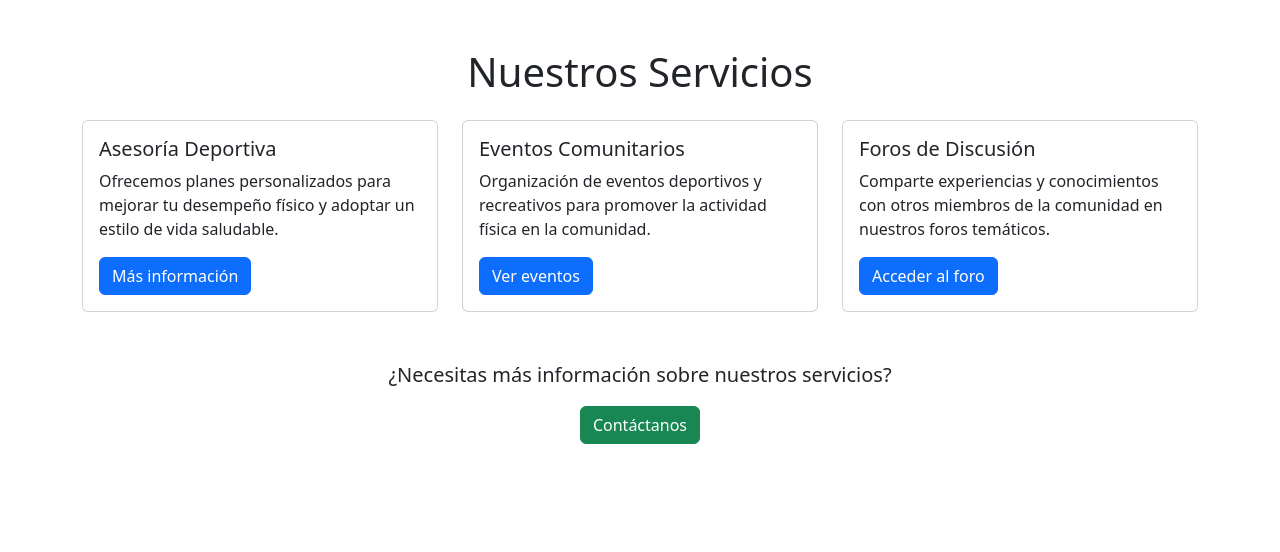
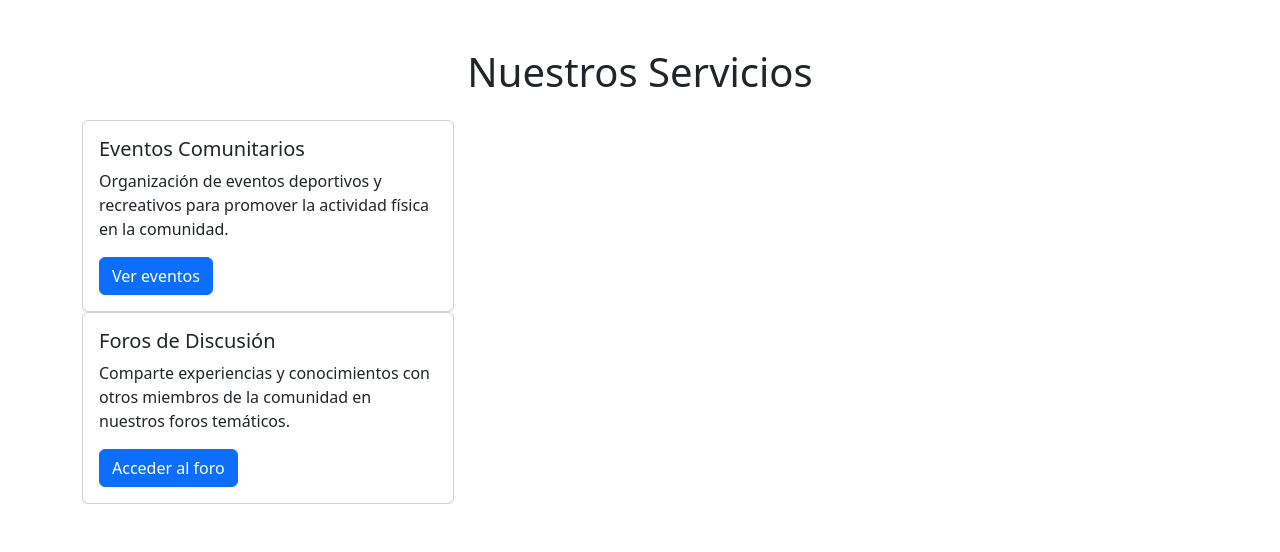
Before and after one commit to Evan14mj/ProyectoAmbienteWeb, a PHP site: page /servicios.php in a window 1280 px wide. Shown: the part 67-619 px from the top of the page. Run offline with PHP 8.4, Linux system fonts and the light colour scheme.

Commit message:
Delete contenido de servicios

```diff
--- a/servicios.php
+++ b/servicios.php
@@ -8,17 +8,6 @@
 <main>
     <div class="container py-5">
         <h1 class="mb-4 text-center">Nuestros Servicios</h1>
-
-        <div class="row g-4">
-            <div class="col-md-4">
-                <div class="card h-100">
-                    <div class="card-body">
-                        <h5 class="card-title">Asesoría Deportiva</h5>
-                        <p class="card-text">Ofrecemos planes personalizados para mejorar tu desempeño físico y adoptar un estilo de vida saludable.</p>
-                        <a href="#" class="btn btn-primary">Más información</a>
-                    </div>
-                </div>
-            </div>
 
             <div class="col-md-4">
                 <div class="card h-100">
```
